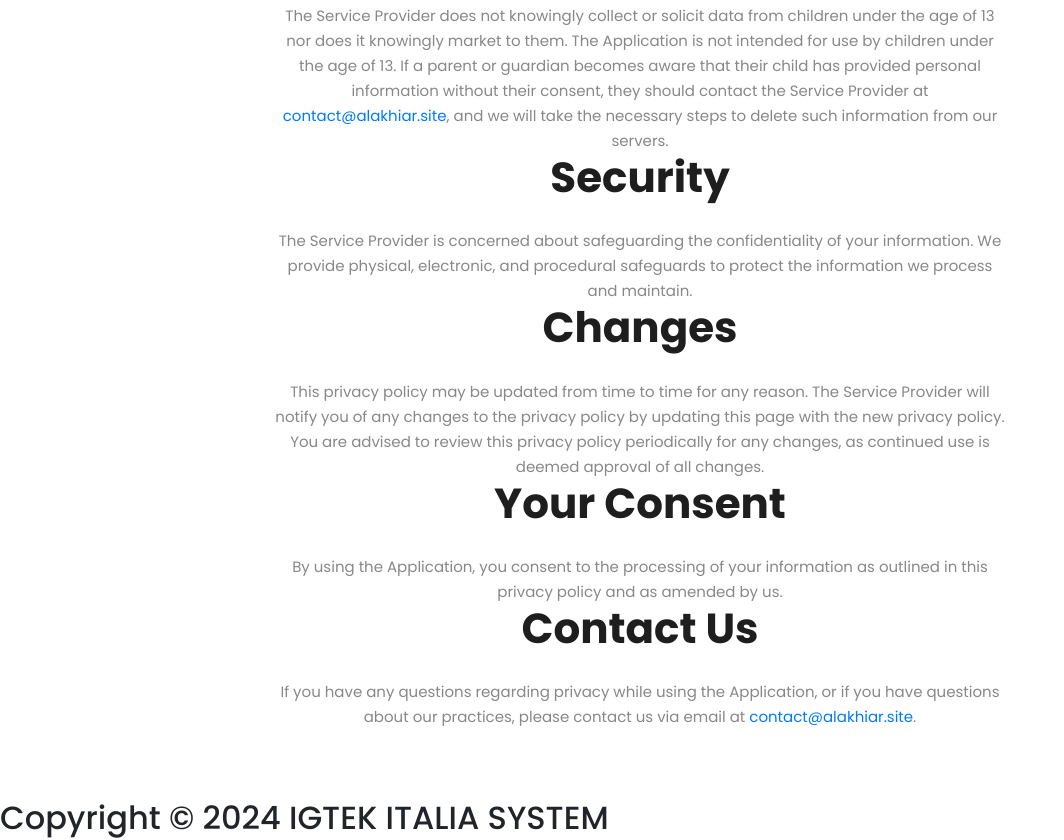
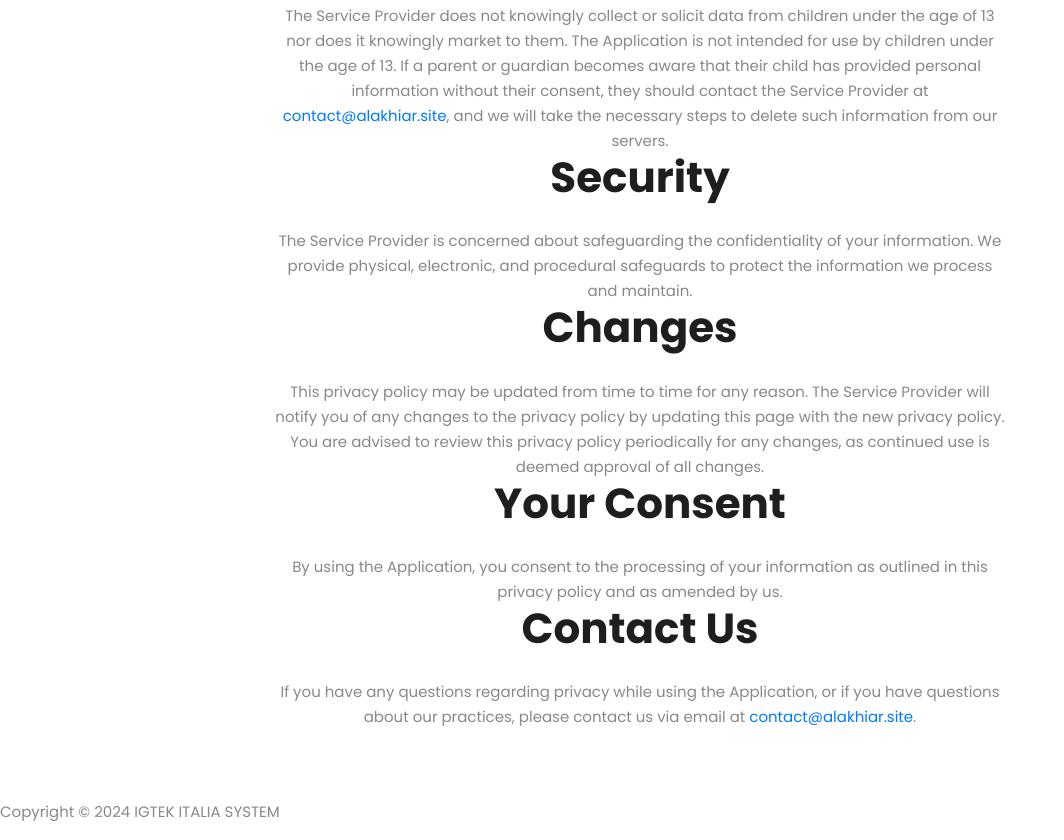
Before and after one commit to igtekitaliasystem/tech, a plain HTML site: page privacy.html in a window 1280 px wide. Shown: the part 1269-2109 px from the top of the page, without its empty margins (0-1064 px from the left). Drawn offline with Linux system fonts and the light colour scheme.

Commit message:
Update privacy.html

```diff
--- a/privacy.html
+++ b/privacy.html
@@ -154,7 +154,7 @@ IGTEK ITALIA SYSTEM
             <div class="row">
                 <div class="col-lg-12">
                     <div class="sub-footer">
-                        <p><h2>Copyright &copy; 2024 IGTEK ITALIA SYSTEM</h2></p>
+                        <p>Copyright &copy; 2024 IGTEK ITALIA SYSTEM</p>
                     </div>
                 </div>
             </div>
```
